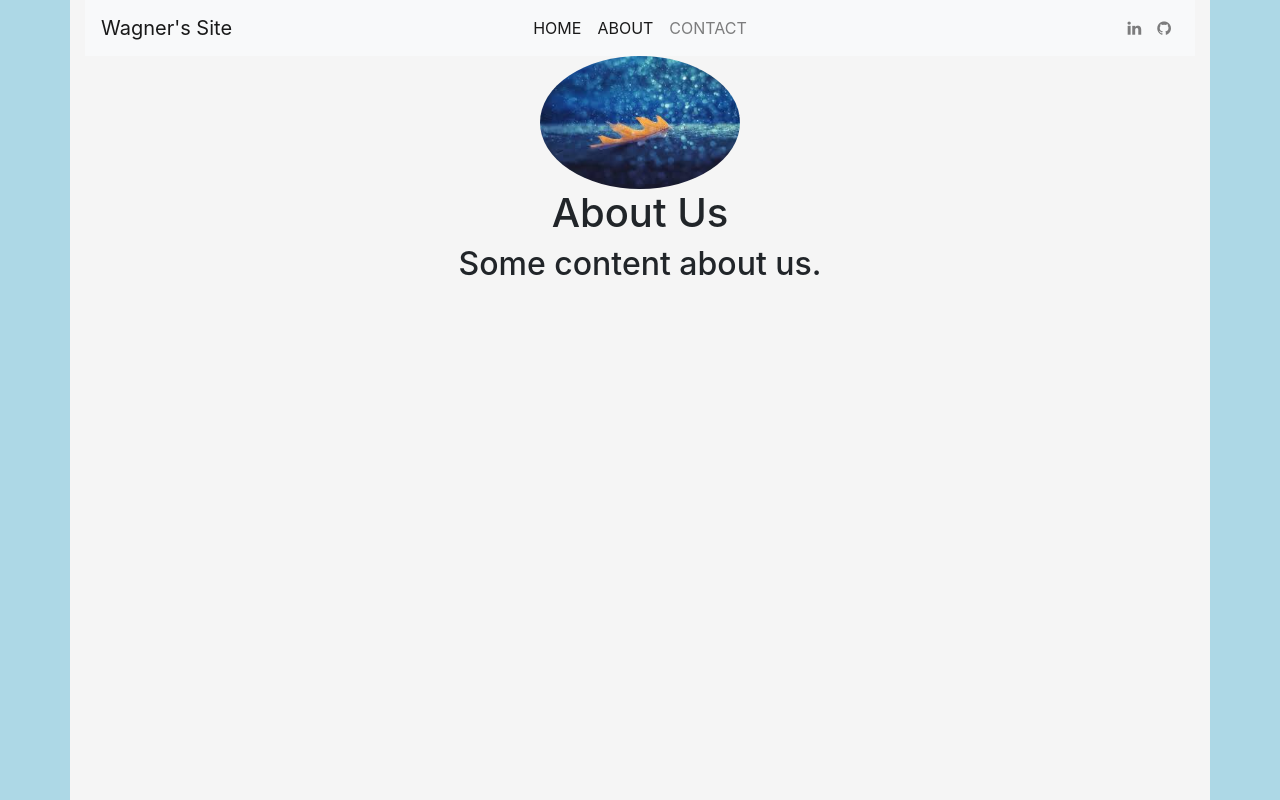
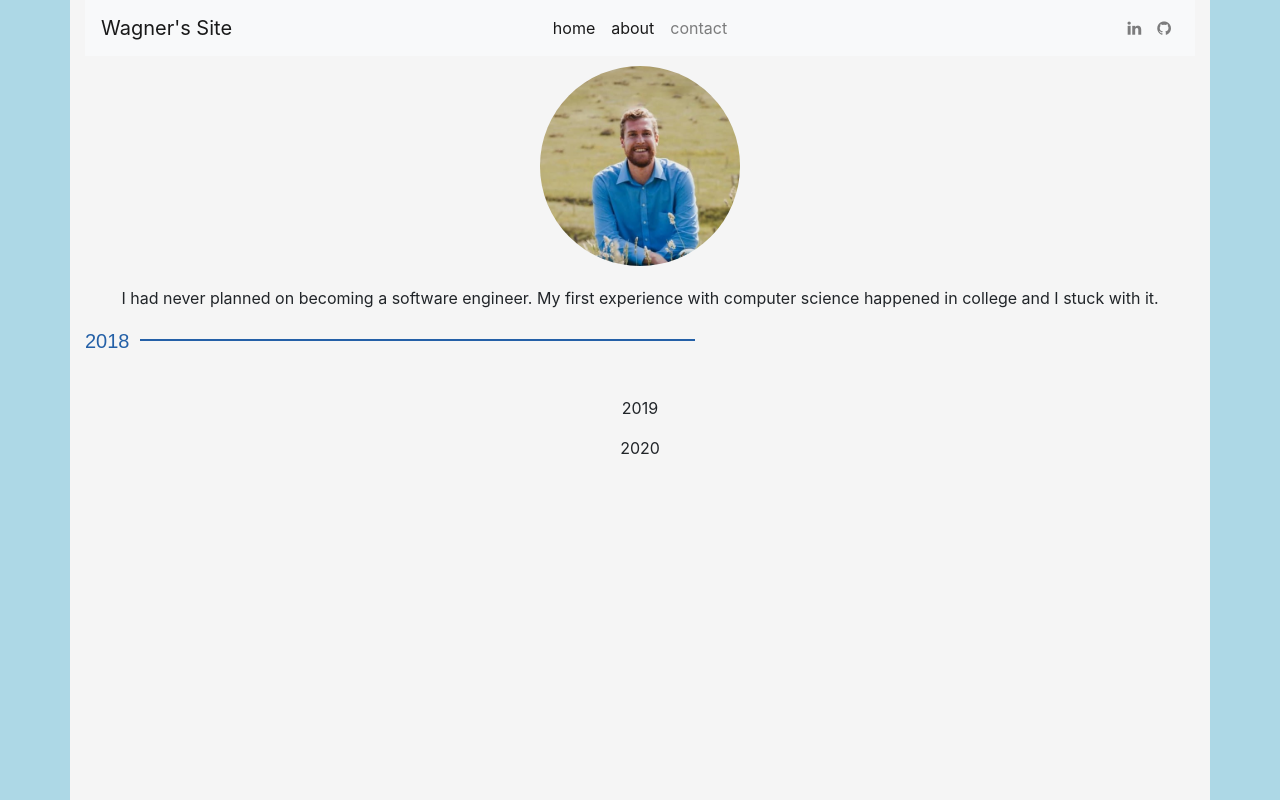
Before and after one commit to dwagner003/wagner-website, an Angular app: page /about in a window 1280 px wide. Built offline with nearby package versions, Linux system fonts and the light colour scheme.

Commit message:
Made "about" page its own component. Started styling for year divider.

```diff
--- /dev/null
+++ b/src/app/about/about.component.css
@@ -0,0 +1,25 @@
+.rounded-circle{
+    margin-top: 10px;
+    margin-bottom: 20px;
+}
+.year{
+    font-size: 20px;
+    color: #2460A7FF;
+    font-family: Arial;
+    position: relative;
+    overflow: hidden;
+    text-align:left;
+  }
+
+
+.year:after{
+    display: inline-block;
+    content: "";
+    height: 2px;
+    background: #2460A7FF;
+    position: absolute;
+    width: 50%;
+    top: 50%;
+    margin-top: -2px;
+    margin-left: 10px;
+  }
--- /dev/null
+++ b/src/app/about/about.component.html
@@ -0,0 +1,13 @@
+<div class="text-center">
+
+    <div class="profilePictureWrapper">
+        <img class="rounded-circle" width="200px"src="assets/ProfilePic.jpg">
+    </div>
+
+    <p>I had never planned on becoming a software engineer. My first experience with computer science happened in college and I stuck with it.</p>
+    <p class="year">2018</p>
+    <div class="line">&nbsp;</div>
+    <p>2019</p>
+    <p>2020</p>
+
+</div>
--- /dev/null
+++ b/src/app/about/about.component.ts
@@ -0,0 +1,15 @@
+import { Component, OnInit } from '@angular/core';
+
+@Component({
+  selector: 'app-about',
+  templateUrl: './about.component.html',
+  styleUrls: ['./about.component.css']
+})
+export class AboutComponent implements OnInit {
+
+  constructor() { }
+
+  ngOnInit(): void {
+  }
+
+}
--- a/src/app/app-routing.module.ts
+++ b/src/app/app-routing.module.ts
@@ -2,15 +2,14 @@ import { NgModule } from '@angular/core';
 import { Routes, RouterModule } from '@angular/router';
 
 import { PageComponent } from "./page/page.component";
+import { AboutComponent } from './about/about.component';
 
 const appRoutes: Routes = [
   {path: '', redirectTo: '/home', pathMatch: 'full'},
   {path: 'home', component: PageComponent, data: {
     page: ['home']
   }},
-  {path: 'about', component: PageComponent, data: {
-    page: ['about']
-  }},
+  {path: 'about', component: AboutComponent},
   {path: 'contact', component: PageComponent, data: {
     page: ['contact']
   }},
--- a/src/app/app.module.ts
+++ b/src/app/app.module.ts
@@ -10,12 +10,14 @@ import { BrowserAnimationsModule } from "@angular/platform-browser/animations";
 import { PageComponent } from './page/page.component';
 import { ContentService } from './shared/services/content.service';
 import { TopBarComponent } from './top-bar/top-bar.component';
+import { AboutComponent } from './about/about.component';
 
 @NgModule({
   declarations: [
     AppComponent,
     PageComponent,
-    TopBarComponent
+    TopBarComponent,
+    AboutComponent
   ],
   imports: [
     BrowserModule,
--- a/src/app/top-bar/top-bar.component.html
+++ b/src/app/top-bar/top-bar.component.html
@@ -12,17 +12,17 @@
         <ul class="navbar-nav mr-auto mt-2 mt-lg-0">
         <li class="nav-item active">
             <a class="nav-link" [routerLink]="['home']" routerLinkActive="active">
-            HOME
+            home
             </a>
         </li>
         <li class="nav-item">
             <a class="nav-link" [routerLink]="['about']" routerLinkActive="active">
-            ABOUT
+            about
             </a>
         </li>
         <li class="nav-item">
             <a class="nav-link" [routerLink]="['contact']" routerLinkActive="active">
-            CONTACT
+            contact
             </a>
         </li>
         </ul>
```
Also changed, not shown: 1 other file (tests, documents, lock files or other folders).
